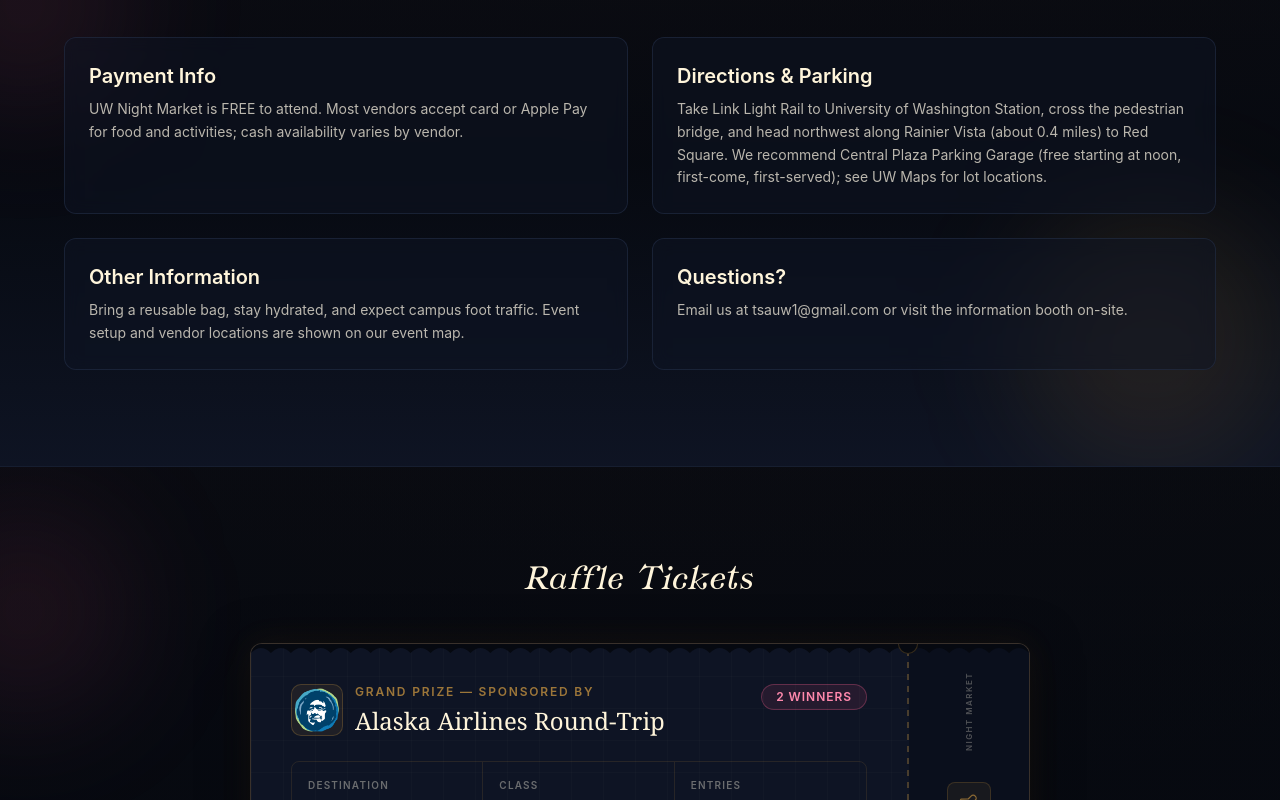
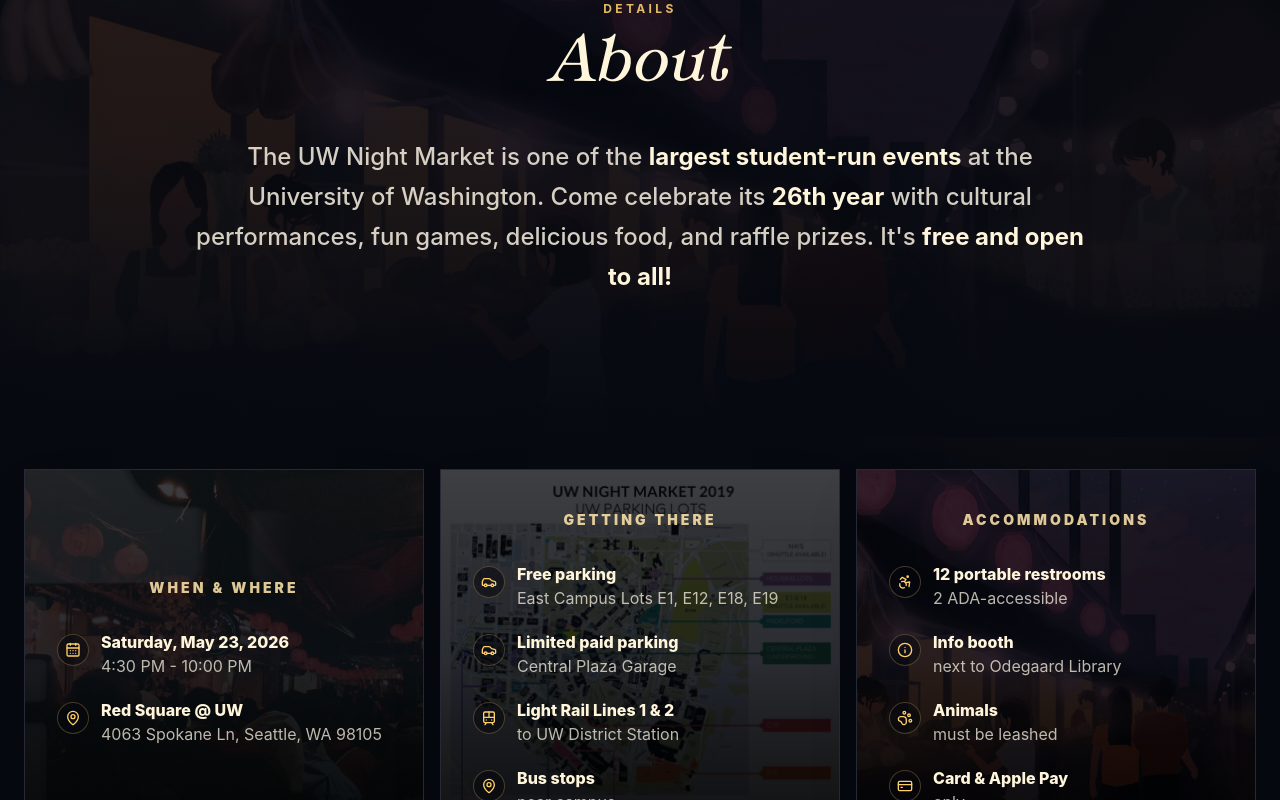
Before and after one commit to tsa-uw/night-market-website, a React (Vite) app: page / in a window 1280 px wide. Shown: the part 1740-2540 px from the top of the page. Built offline with nearby package versions, Linux system fonts and the light colour scheme.

Commit message:
feat: redesign details section

```diff
--- a/src/components/layout/Navbar.tsx
+++ b/src/components/layout/Navbar.tsx
@@ -5,7 +5,7 @@
 const NAV_ITEMS = [
     { label: "Home", href: "#home", id: "home" },
     { label: "Trailer", href: "#trailer", id: "trailer" },
-    { label: "Logistics", href: "#logistics", id: "logistics" },
+    { label: "Details", href: "#logistics", id: "logistics" },
     { label: "Raffle", href: "#raffle", id: "raffle" },
     { label: "Schedule", href: "#schedule", id: "schedule" },
     { label: "Vendors", href: "#vendors", id: "vendors" },
--- a/src/components/sections/Logistics.tsx
+++ b/src/components/sections/Logistics.tsx
@@ -1,42 +1,183 @@
-import Section from "../layout/Section";
+import {
+    Accessibility,
+    CalendarDays,
+    Car,
+    CreditCard,
+    Info,
+    MapPin,
+    PawPrint,
+    Train,
+} from "lucide-react";
+import landingPageBackground from "../../assets/images/LandingPageBackground.jpg";
 
-const INFO_CARDS = [
+const DETAIL_CARDS = [
     {
-        heading: "Payment Info",
-        body: "UW Night Market is FREE to attend. Most vendors accept card or Apple Pay for food and activities; cash availability varies by vendor.",
+        heading: "When & Where",
+        image: "/Promo-poster.jpg",
+        items: [
+            {
+                icon: CalendarDays,
+                title: "Saturday, May 23, 2026",
+                detail: "4:30 PM - 10:00 PM",
             },
             {
-        heading: "Directions & Parking",
-        body: "Take Link Light Rail to University of Washington Station, cross the pedestrian bridge, and head northwest along Rainier Vista (about 0.4 miles) to Red Square. We recommend Central Plaza Parking Garage (free starting at noon, first-come, first-served); see UW Maps for lot locations.",
+                icon: MapPin,
+                title: "Red Square @ UW",
+                detail: "4063 Spokane Ln, Seattle, WA 98105",
+            },
+        ],
     },
     {
-        heading: "Other Information",
-        body: "Bring a reusable bag, stay hydrated, and expect campus foot traffic. Event setup and vendor locations are shown on our event map.",
+        heading: "Getting There",
+        image: "/assets/archive/parking_orig.png",
+        items: [
+            {
+                icon: Car,
+                title: "Free parking",
+                detail: "East Campus Lots E1, E12, E18, E19",
             },
             {
-        heading: "Questions?",
-        body: "Email us at tsauw1@gmail.com or visit the information booth on-site.",
+                icon: Car,
+                title: "Limited paid parking",
+                detail: "Central Plaza Garage",
+            },
+            {
+                icon: Train,
+                title: "Light Rail Lines 1 & 2",
+                detail: "to UW District Station",
+            },
+            {
+                icon: MapPin,
+                title: "Bus stops",
+                detail: "near campus",
+            },
+        ],
+    },
+    {
+        heading: "Accommodations",
+        image: landingPageBackground,
+        items: [
+            {
+                icon: Accessibility,
+                title: "12 portable restrooms",
+                detail: "2 ADA-accessible",
+            },
+            {
+                icon: Info,
+                title: "Info booth",
+                detail: "next to Odegaard Library",
+            },
+            {
+                icon: PawPrint,
+                title: "Animals",
+                detail: "must be leashed",
+            },
+            {
+                icon: CreditCard,
+                title: "Card & Apple Pay",
+                detail: "only",
+            },
+        ],
     },
 ] as const;
 
 export default function Logistics() {
     return (
-        <Section id="logistics" title="Logistics">
-            <div className="grid gap-6 sm:grid-cols-2">
-                {INFO_CARDS.map(({ heading, body }) => (
-                    <div
+        <section
+            id="logistics"
+            className="relative overflow-hidden border-y border-lantern-100/10 bg-night-900"
+        >
+            <div className="pointer-events-none absolute inset-0 bg-[radial-gradient(circle_at_12%_8%,rgb(244_92_141_/_13%),transparent_32%),radial-gradient(circle_at_86%_18%,rgb(251_184_72_/_10%),transparent_34%)]" />
+
+            <div className="relative">
+                <div className="relative isolate flex min-h-[72svh] items-center justify-center overflow-hidden px-4 py-24 text-center md:px-8">
+                    <img
+                        src={landingPageBackground}
+                        alt=""
+                        aria-hidden="true"
+                        className="absolute inset-0 -z-30 h-full w-full object-cover"
+                    />
+                    <div className="absolute inset-0 -z-20 bg-night-900/72" />
+                    <div className="absolute inset-0 -z-10 bg-gradient-to-b from-night-900/45 via-night-900/62 to-night-900" />
+
+                    <div className="mx-auto max-w-5xl">
+                        <p className="mb-4 text-xs font-bold tracking-[0.28em] text-lantern-300/90 uppercase">
+                            Details
+                        </p>
+                        <h2
+                            className="text-5xl text-lantern-100 drop-shadow-[0_8px_26px_rgba(0,0,0,0.55)] md:text-7xl"
+                            style={{
+                                fontFamily: '"TenPounds", "Georgia", serif',
+                            }}
+                        >
+                            About
+                        </h2>
+                        <p className="mx-auto mt-8 max-w-4xl text-lg leading-8 font-medium text-warm-white/86 md:text-2xl md:leading-10">
+                            The UW Night Market is one of the{" "}
+                            <strong className="text-lantern-100">
+                                largest student-run events
+                            </strong>{" "}
+                            at the University of Washington. Come celebrate its{" "}
+                            <strong className="text-lantern-100">
+                                26th year
+                            </strong>{" "}
+                            with cultural performances, fun games, delicious
+                            food, and raffle prizes. It's{" "}
+                            <strong className="text-lantern-100">
+                                free and open to all!
+                            </strong>
+                        </p>
+                    </div>
+                </div>
+
+                <div className="mx-auto grid max-w-7xl gap-4 px-4 py-6 md:grid-cols-3 md:px-6 md:py-8">
+                    {DETAIL_CARDS.map(({ heading, image, items }) => (
+                        <article
                             key={heading}
-                        className="rounded-xl border border-night-600/50 bg-night-800/50 p-6 backdrop-blur-sm transition-all duration-300 hover:border-blossom-400/35 hover:bg-night-700/55 hover:shadow-[0_0_32px_rgba(244,92,141,0.13)]"
+                            className="group relative isolate min-h-[24rem] overflow-hidden border border-lantern-100/10 bg-night-800 shadow-2xl shadow-black/25"
                         >
-                        <h3 className="mb-2 text-xl font-semibold text-lantern-100">
+                            <img
+                                src={image}
+                                alt=""
+                                aria-hidden="true"
+                                className="absolute inset-0 -z-30 h-full w-full object-cover transition duration-500 group-hover:scale-105"
+                            />
+                            <div className="absolute inset-0 -z-20 bg-night-900/72 transition duration-500 group-hover:bg-night-900/66" />
+                            <div className="absolute inset-0 -z-10 bg-gradient-to-b from-black/18 via-night-900/48 to-black/82" />
+
+                            <div className="flex h-full min-h-[24rem] flex-col justify-center px-6 py-10 text-center md:px-8">
+                                <h3 className="text-sm font-black tracking-[0.22em] text-lantern-200/86 uppercase">
                                     {heading}
                                 </h3>
-                        <p className="text-sm leading-relaxed text-warm-white/75">
-                            {body}
+
+                                <div className="mt-8 space-y-5">
+                                    {items.map(({ icon: Icon, title, detail }) => (
+                                        <div
+                                            key={`${title}-${detail}`}
+                                            className="mx-auto flex max-w-sm items-start gap-3 text-left"
+                                        >
+                                            <span className="mt-1 grid h-8 w-8 shrink-0 place-items-center rounded-full border border-lantern-300/25 bg-night-900/55 text-lantern-300">
+                                                <Icon
+                                                    className="h-4 w-4"
+                                                    aria-hidden="true"
+                                                />
+                                            </span>
+                                            <p className="text-base leading-6 text-warm-white/82">
+                                                <strong className="font-extrabold text-lantern-100">
+                                                    {title}
+                                                </strong>
+                                                <span className="block text-warm-white/76">
+                                                    {detail}
+                                                </span>
                                             </p>
                                         </div>
                                     ))}
                                 </div>
-        </Section>
+                            </div>
+                        </article>
+                    ))}
+                </div>
+            </div>
+        </section>
     );
 }
```
Lines whose indentation alone changed are shown as unchanged.
